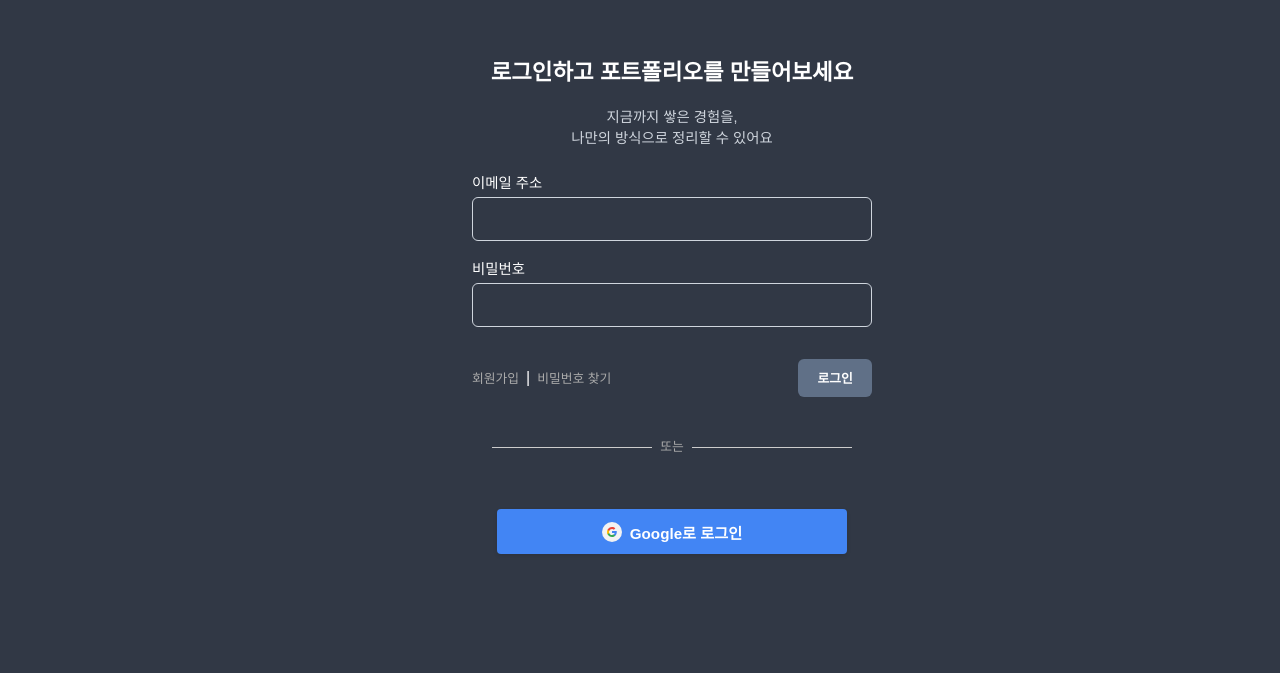
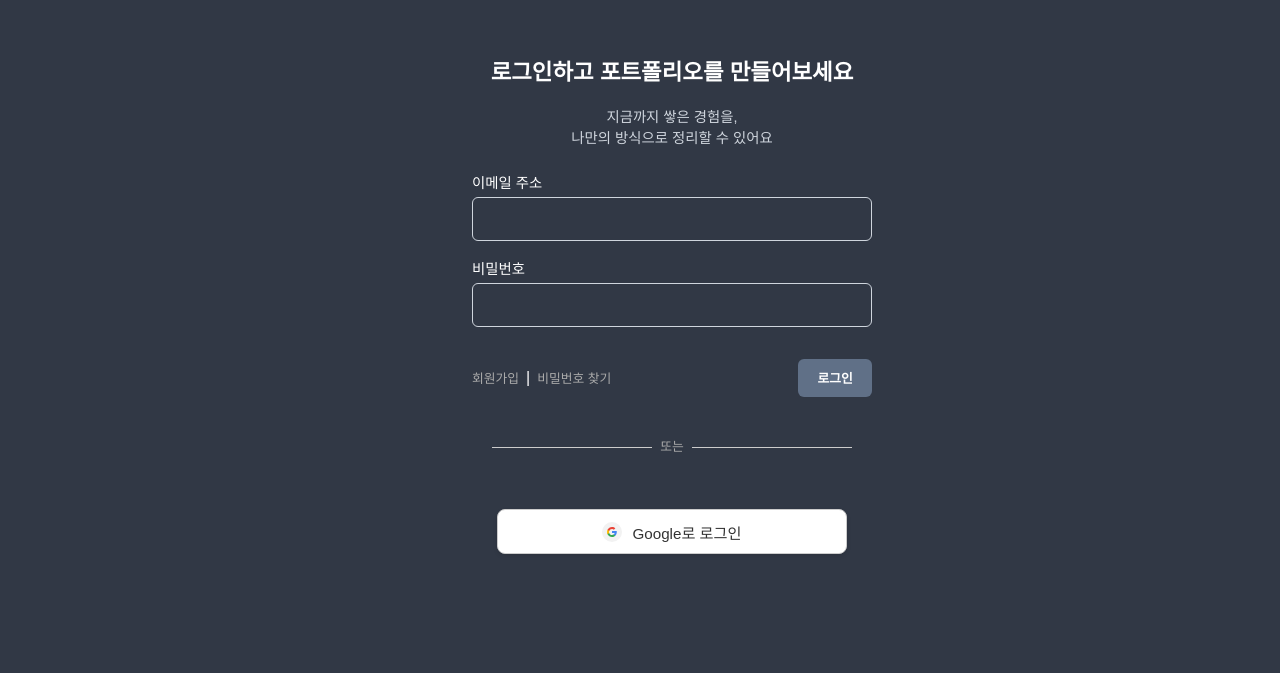
Before and after one commit to juunghaa/react-porters-grove, a React (Create React App) app: page / in a window 1280 px wide. Shown: the part 123-800 px from the top of the page. Built offline with nearby package versions, Linux system fonts and the light colour scheme.

Commit message:
로고 화질

```diff
--- a/src/components/Auth/GoogleLoginButton.jsx
+++ b/src/components/Auth/GoogleLoginButton.jsx
@@ -1,8 +1,8 @@
-// import React from 'react';
+import React from 'react';
 
-// export default function GoogleLoginButton({ disabled }) {
-//   const handleGoogle = () => {
-//     if (disabled) return;
+export default function GoogleLoginButton({ disabled }) {
+  const handleGoogle = () => {
+    if (disabled) return;
 
 //     // const clientId = process.env.REACT_APP_GOOGLE_CLIENT_ID;
 //     // const redirectUri = "http://52.79.131.1/api/v1/auth/google/callback/";
@@ -18,28 +18,6 @@
 //     // window.location.href = "/api/auth/google/login/";
 //     window.location.href = "https://accounts.google.com/o/oauth2/v2/auth";
 //   };
-
-//   return (
-//     <div className="googleLogin-area">
-//     <button
-//       type="button"
-//       onClick={handleGoogle}
-//       disabled={disabled}
-//       className="google-login-button"
-//     >
-//       <img src="/google-icon.svg" alt="" width="20" height="20" />
-//       Google로 로그인
-//     </button>
-//     </div>
-//   );
-// }
-
-
-import React from "react";
-
-export default function GoogleLoginButton({ disabled }) {
-  const handleGoogle = () => {
-    if (disabled) return;
 
     const clientId =
       "279122774110-vhr4qq7m6gm8a6squkk5fde3l4n2d8mu.apps.googleusercontent.com";
@@ -68,20 +46,8 @@ export default function GoogleLoginButton({ disabled }) {
       onClick={handleGoogle}
       disabled={disabled}
       className="google-login-button"
-        style={{
-          backgroundColor: "#4285F4",
-          color: "#fff",
-          border: "none",
-          borderRadius: "4px",
-          padding: "10px 16px",
-          cursor: disabled ? "not-allowed" : "pointer",
-          fontWeight: "bold",
-          display: "flex",
-          alignItems: "center",
-          gap: "8px",
-        }}
     >
-        <img src="/google-icon.svg" alt="Google Icon" width="20" height="20" />
+      <img src="/google-icon.svg" alt="" width="20" height="20" />
       Google로 로그인
     </button>
     </div>
```
Also changed, not shown: src/assets/icons/logo.png, src/assets/icons/logo2.png (added). Lines whose indentation alone changed are shown as unchanged.
